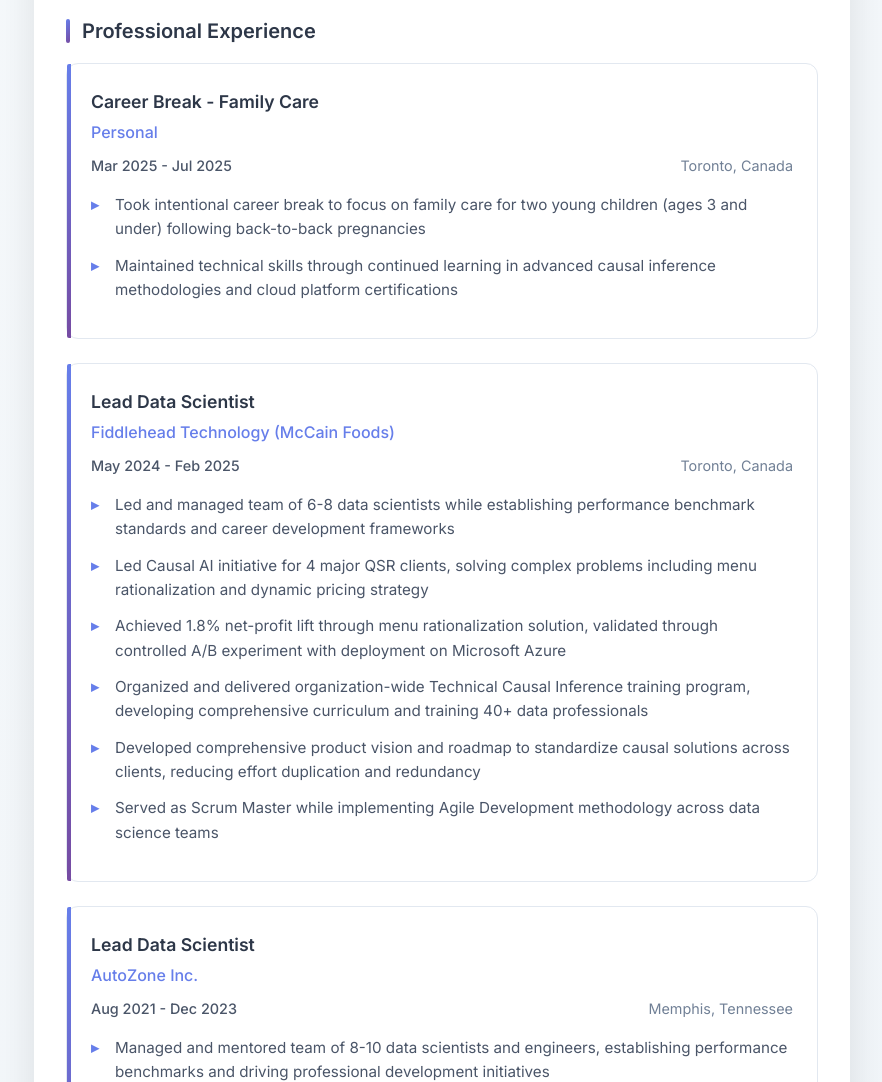
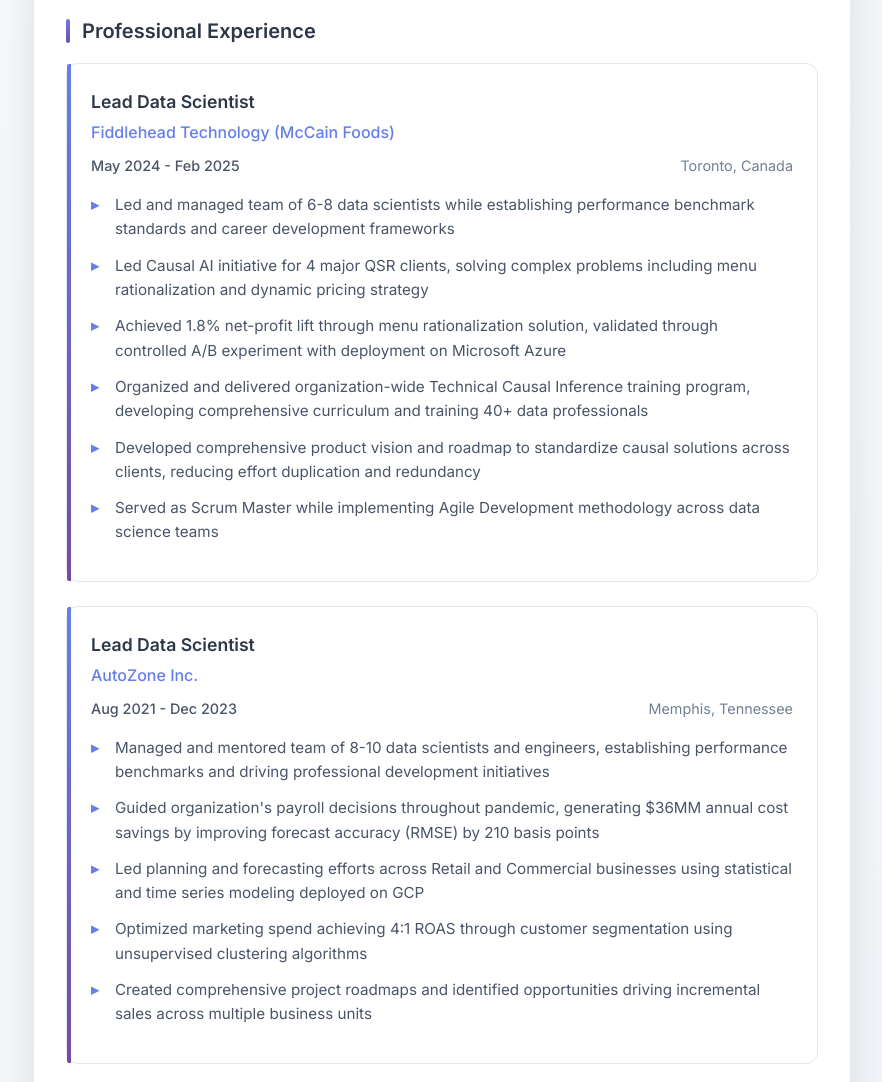
Before and after one commit to psreetharan/ps_resume, a plain HTML site: page index.html in a window 1280 px wide. Shown: the part 900-1982 px from the top of the page, without its empty margins (198-1080 px from the left). Drawn offline with Linux system fonts and the light colour scheme.

Commit message:
Update index.html
Updating exp

```diff
--- a/index.html
+++ b/index.html
@@ -510,20 +510,6 @@
 
                 <div class="experience-item">
                     <div class="experience-header">
-                        <div class="job-title">Career Break - Family Care</div>
-                        <div class="company">Personal</div>
-                        <div class="duration-location">
-                            <div class="duration">Mar 2025 - Jul 2025</div>
-                            <div class="location">Toronto, Canada</div>
-                        </div>
-                    </div>
-                    <ul class="achievements">
-                        <li>Took intentional career break to focus on family care for two young children (ages 3 and under) following back-to-back pregnancies</li>
-                        <li>Maintained technical skills through continued learning in advanced causal inference methodologies and cloud platform certifications</li>
-                    </ul>
-                </div>
-                <div class="experience-item">
-                    <div class="experience-header">
                         <div class="job-title">Lead Data Scientist</div>
                         <div class="company">Fiddlehead Technology (McCain Foods)</div>
                         <div class="duration-location">
```
